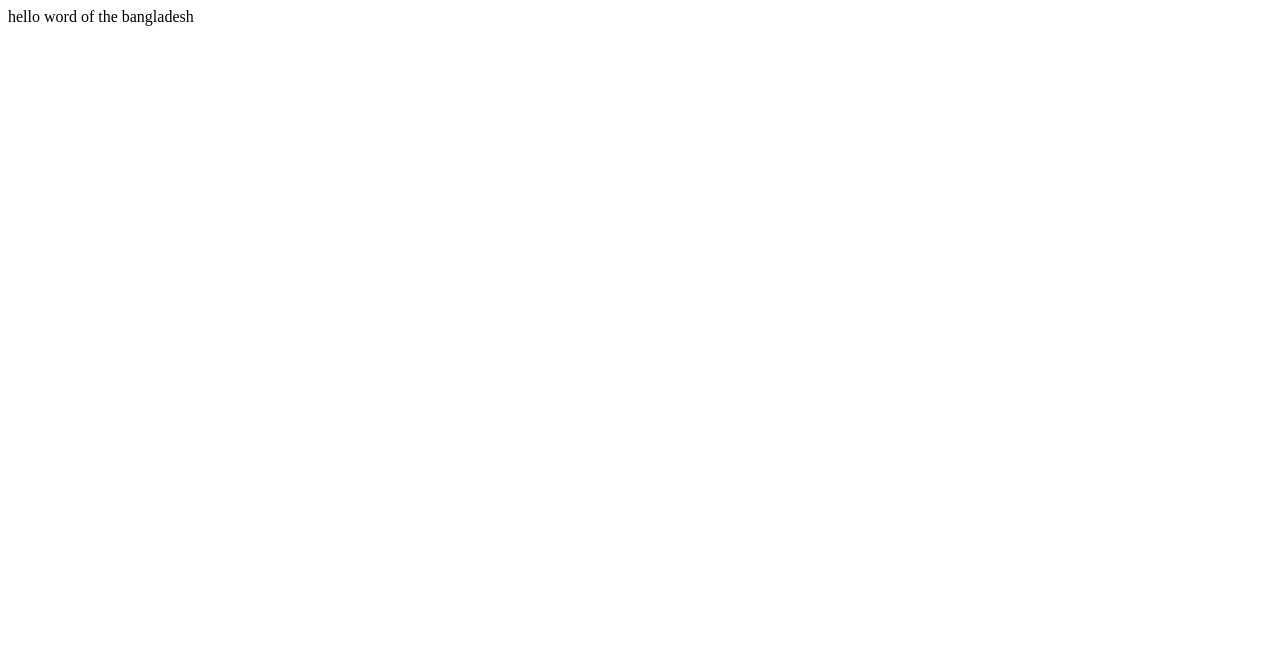
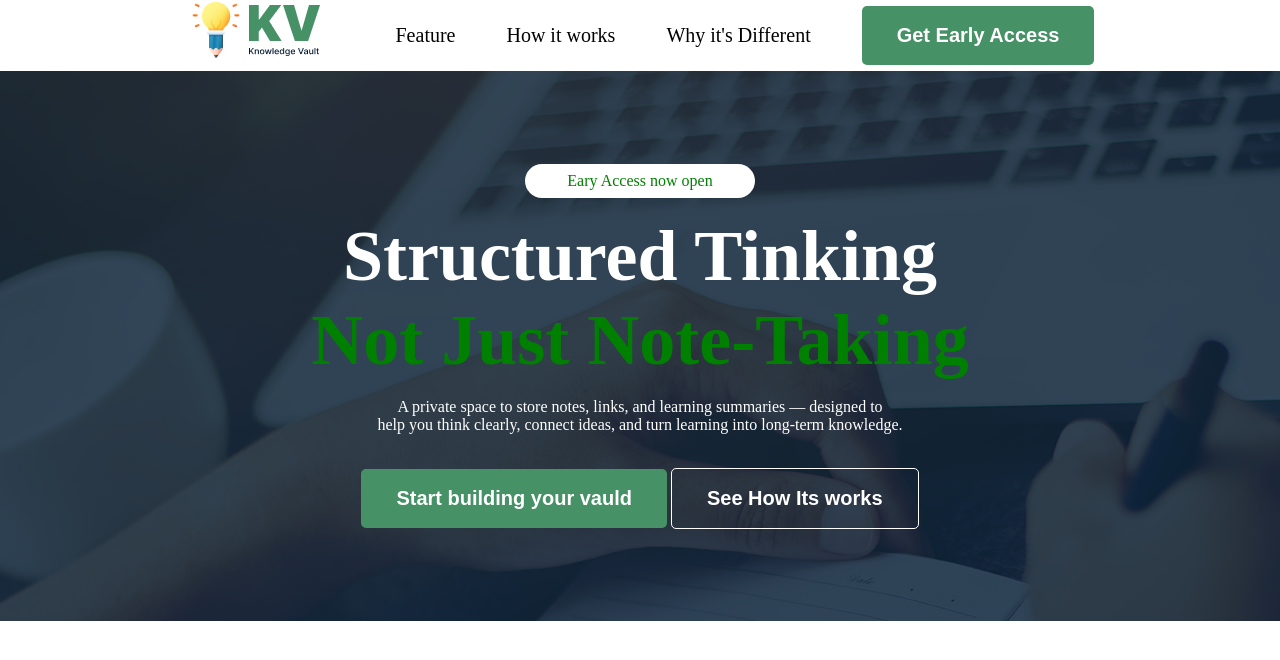
Before and after one commit to Jabed75/5475-assignment-o1, a plain HTML site: page index.html in a window 1280 px wide. Drawn offline with Linux system fonts and the light colour scheme.

Commit message:
addead the banner section

```diff
--- a/index.html
+++ b/index.html
@@ -4,9 +4,43 @@
     <meta charset="UTF-8">
     <meta name="viewport" content="width=device-width, initial-scale=1.0">
     <title>Document</title>
+    <link rel="stylesheet" href="style.css">
 </head>
 <body>
-    hello word
-    of the bangladesh
+    <nav>
+            <div class="logo">
+        <img src="./assets/logo-navbar.png" alt="">
+    </div>
+    <ul class="menu">
+        <li><a href="">Feature</a></li>
+        <li><a href="">How it works</a></li>
+        <li><a href="">Why it's Different</a></li>
+        <li><button class="btn">Get Early Access</button></li>
+    </ul>
+
+</nav>
+        <section id="banner-image">
+
+          <div class="Banner-Tittle">
+                    <p> Eary Access now open</p>
+                 </div>
+
+            <div>
+                <h1 class="header1">Structured Tinking</h1>
+                <h1 class="header2">Not Just Note-Taking</h1>
+                <p class="style">A private space to store notes, links, and learning summaries — designed to <br>
+                 help you think clearly, connect ideas, and turn learning into long-term knowledge.</p><br>
+
+                 <button class="btn">Start building your vauld</button>
+                 <button class="btn2">See How Its works</button>
+
+                 <div>
+                 </div>
+            <header>
+
+            </header>
+        </section>
+    </nav>
+
 </body>
 </html>
--- a/style.css
+++ b/style.css
@@ -1,4 +1,129 @@
 
-body{
-    background-color: brown;
+*{
+    margin: 0;
+    padding:O;
+    box-sizing: border-box;
 }
+/* share style */
+
+. font-open-sans {
+  font-family: "Open Sans", sans-serif;
+  font-optical-sizing: auto;
+}
+
+.logo {
+    font-size: 45px;
+    font width:900;
+}
+.color-orange{
+    color: #fd6e0a;
+}
+
+.btn{
+    background-color: rgb(70, 145, 101, 1);
+    border: none;
+    padding: 18px 35px;
+    border-radius: 5px;
+    font-size: 20px;
+    font-weight:bold;
+    color: white;
+
+}
+
+.btn2{
+    background-color: transparent;
+    border: 1px solid white;
+    padding: 18px 35px;
+    border-radius: 5px;
+    font-size: 20px;
+    font-weight:bold;
+    color: white;
+
+
+}
+/* main style */
+header{
+    background-color: #fcd9c1
+    padding top: 50px;
+}
+nav {
+    width: 71%;
+    max-width: 1140px;
+    margin:0px auto;
+    display: flex;
+    justify-content: space-between;
+    align-items: center;
+
+}
+nav .menu{
+    display: flex;
+    list-style-type: none;
+    gap: 51px;
+    align-items: center;
+}
+nav .menu a {
+    font-size: 20px;
+    color: #030202;
+    text-decoration: none;
+}
+.bacground {
+    background-image: url(./assets/hero-bg.png);
+    width: 1400px;
+    height: 448;
+    align-items: center;
+}
+
+#banner-image{
+    background-image:url(./assets/hero-bg.png);
+    width: 100%;
+    max-width: 1450px;
+    height: 550px;
+    display: flex;
+    flex-direction: column;
+    justify-content: center;
+    align-items: center;
+    margin: 0 auto;
+    text-align: center;
+
+}
+#banner-image .Banner-Tittle{
+    background-color: white;
+    color: green;
+    width: 230px;
+    padding: 8px 10px;
+    margin-bottom: 16px;
+    border-radius: 40px;
+
+
+}
+.header1{
+font-size: 72px;
+width: bold;
+line-height: 84px;
+color: white;
+}
+.header2{
+font-size: 72px;
+width: bold;
+line-height: 84px;
+color: green;
+margin-bottom: 16px;
+}
+.style{
+    font-size: 16px;
+    color: white;
+    margin: 16px;
+
+}
+.header3{
+    font: size 30px;
+    width: 1360px;
+    height: 134px;
+    color: black;
+    margin: 40px ;
+    padding: 0px;
+
+}
+.header4{
+    font-size: ;
+}
```
Also changed, not shown: h.html (added, +51 -0 lines).
